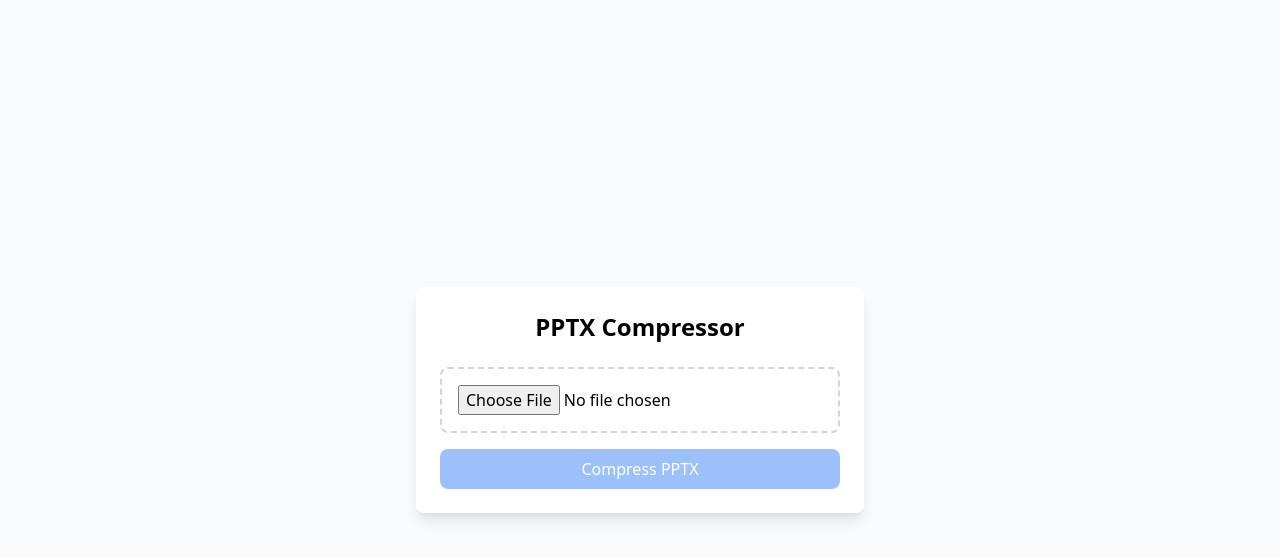
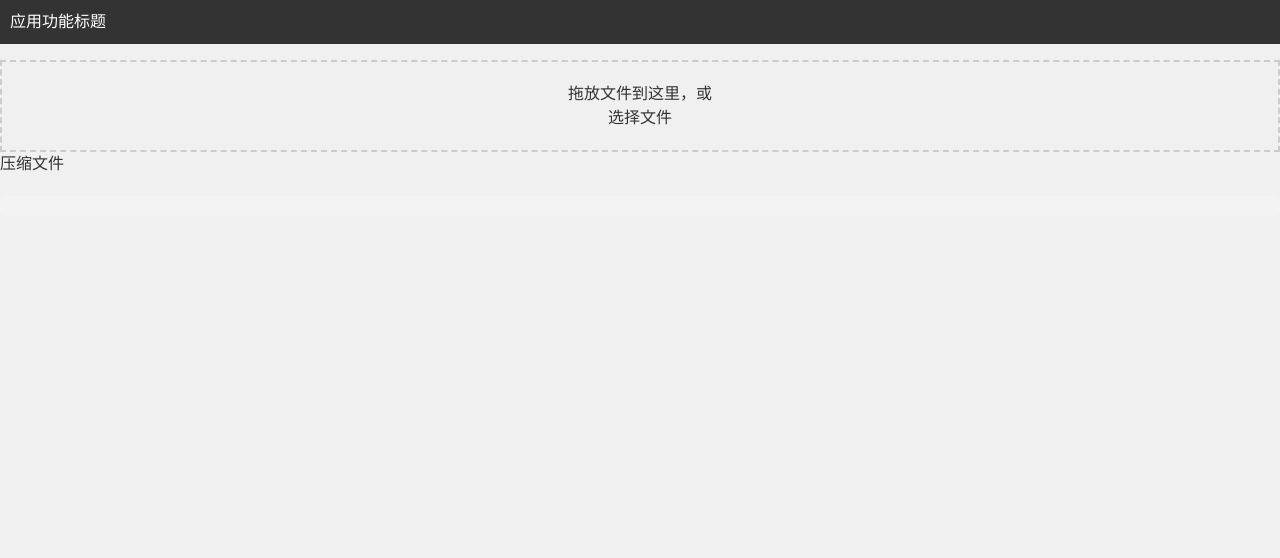
Before and after one commit to tellerlin/PowerPoint-Compression-A4, a SvelteKit app: page / in a window 1280 px wide. Shown: the top 558 px of the page. Built offline with nearby package versions, Linux system fonts and the light colour scheme.

Commit message:
主页增强简陋

```diff
--- a/src/app.html
+++ b/src/app.html
@@ -4,6 +4,7 @@
 		<meta charset="utf-8" />
 		<meta name="viewport" content="width=device-width, initial-scale=1" />
 		<title>PPTX Compressor</title>
+		<link rel="stylesheet" href="/styles/global.css">
 		%sveltekit.head%
 	</head>
 	<body data-sveltekit-preload-data="hover">
--- a/src/routes/+page.svelte
+++ b/src/routes/+page.svelte
@@ -2,6 +2,8 @@
   import { optimizePPTX } from '$lib/pptx/optimizer';
   import { createDownloadLink, cleanupDownload } from '$lib/utils/file';
   let files, processing = false, error = '';
+  let progress = 0;
+
   async function handleSubmit() {
     const file = files?.[0];
     if (!file) return;
@@ -18,21 +20,68 @@
       processing = false;
     }
   }
+
   $: file = files?.[0];
+
+  function handleFileUpload(event) {
+    // 处理文件上传
+  }
+
+  function compressFiles() {
+    // 触发文件压缩并更新进度
+    const interval = setInterval(() => {
+      if (progress < 100) {
+        progress += 10; // 模拟进度更新
+      } else {
+        clearInterval(interval);
+      }
+    }, 1000);
+  }
 </script>
-<div class="min-h-screen bg-gray-50 flex items-center justify-center p-4">
-  <div class="max-w-md w-full bg-white rounded-lg shadow-lg p-6">
-    <h1 class="text-2xl font-bold text-center mb-6">PPTX Compressor</h1>
-    <form on:submit|preventDefault={handleSubmit} class="space-y-4">
-      <div class="border-2 border-dashed border-gray-300 rounded-lg p-4">
-        <input type="file" accept=".pptx" bind:files class="w-full" required />
-      </div>
-      {#if error}
-        <p class="text-red-500 text-sm">{error}</p>
-      {/if}
-      <button type="submit" disabled={processing || !file} class="w-full bg-blue-500 text-white py-2 px-4 rounded-lg hover:bg-blue-600 disabled:opacity-50">
-        {processing ? 'Compressing...' : 'Compress PPTX'}
-      </button>
-    </form>
+
+<nav>
+  <h1>应用功能标题</h1>
+</nav>
+
+<main>
+  <div class="upload-area" on:drop={handleFileUpload} on:dragover|preventDefault>
+    <p>拖放文件到这里，或</p>
+    <button on:click={() => document.getElementById('file-input').click()}>选择文件</button>
+    <input type="file" id="file-input" style="display: none;" on:change={handleFileUpload} />
   </div>
-</div>
+  <button on:click={compressFiles}>压缩文件</button>
+  <div class="progress-bar">
+    <div class="progress" style="width: {progress}%;"></div>
+  </div>
+</main>
+
+<style>
+  nav {
+    position: fixed;
+    top: 0;
+    width: 100%;
+    background-color: #333;
+    color: white;
+    padding: 10px;
+  }
+
+  .upload-area {
+    border: 2px dashed #ccc;
+    padding: 20px;
+    text-align: center;
+    margin-top: 60px; /* 留出导航栏的空间 */
+  }
+
+  .progress-bar {
+    background-color: #f3f3f3;
+    border-radius: 5px;
+    overflow: hidden;
+    margin-top: 20px;
+  }
+
+  .progress {
+    height: 20px;
+    background-color: #4caf50;
+    transition: width 0.5s;
+  }
+</style>
--- /dev/null
+++ b/src/routes/index.svelte
@@ -0,0 +1,73 @@
+<script>
+  let progress = 0;
+  let isCompressing = false;
+
+  function compressFiles() {
+    isCompressing = true;
+    progress = 0;
+
+    const interval = setInterval(() => {
+      if (progress < 100) {
+        progress += 10;
+      } else {
+        clearInterval(interval);
+        isCompressing = false;
+      }
+    }, 1000);
+  }
+</script>
+
+<style>
+  .container {
+    display: flex;
+    flex-direction: column;
+    align-items: center;
+    justify-content: center;
+    height: 100vh;
+    background-color: #f9f9f9;
+  }
+  .upload-area {
+    border: 2px dashed #ccc;
+    padding: 20px;
+    width: 300px;
+    text-align: center;
+    margin-bottom: 20px;
+  }
+  .button {
+    padding: 10px 20px;
+    background-color: #4CAF50;
+    color: white;
+    border: none;
+    border-radius: 5px;
+    cursor: pointer;
+    font-size: 16px;
+  }
+  .progress-bar {
+    width: 100%;
+    background-color: #ccc;
+    border-radius: 5px;
+    overflow: hidden;
+    margin-top: 20px;
+  }
+  .progress {
+    height: 20px;
+    background-color: #4CAF50;
+    width: {progress}%;
+    transition: width 0.5s;
+  }
+</style>
+
+<div class="container">
+  <h1>文件压缩工具</h1>
+  <div class="upload-area">
+    <p>拖放文件到这里或点击选择文件</p>
+    <button class="button">选择文件</button>
+  </div>
+  <button class="button" on:click={compressFiles} disabled={isCompressing}>开始压缩</button>
+  {#if isCompressing}
+    <div class="progress-bar">
+      <div class="progress"></div>
+    </div>
+    <p>压缩进度: {progress}%</p>
+  {/if}
+</div>
--- /dev/null
+++ b/src/styles/global.css
@@ -0,0 +1,6 @@
+body {
+    margin: 0;
+    font-family: 'Arial', sans-serif;
+    background-color: #f0f0f0;
+    color: #333;
+}
--- /dev/null
+++ b/static/styles/global.css
@@ -0,0 +1,6 @@
+body {
+    margin: 0;
+    font-family: 'Arial', sans-serif;
+    background-color: #f0f0f0;
+    color: #333;
+}
```
